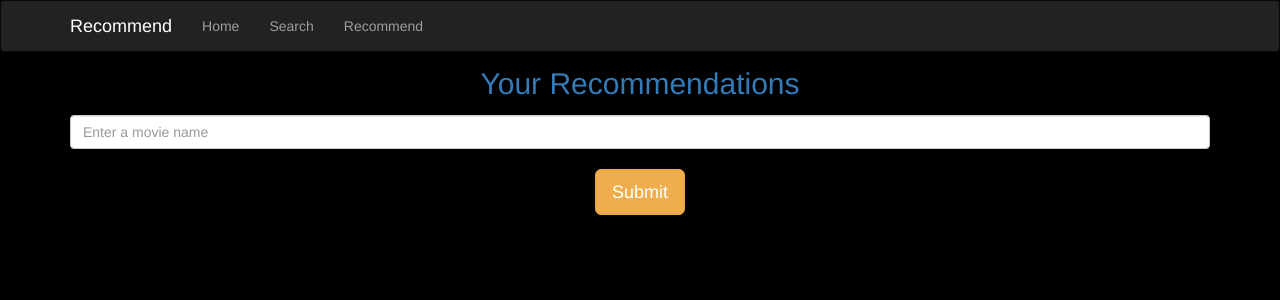
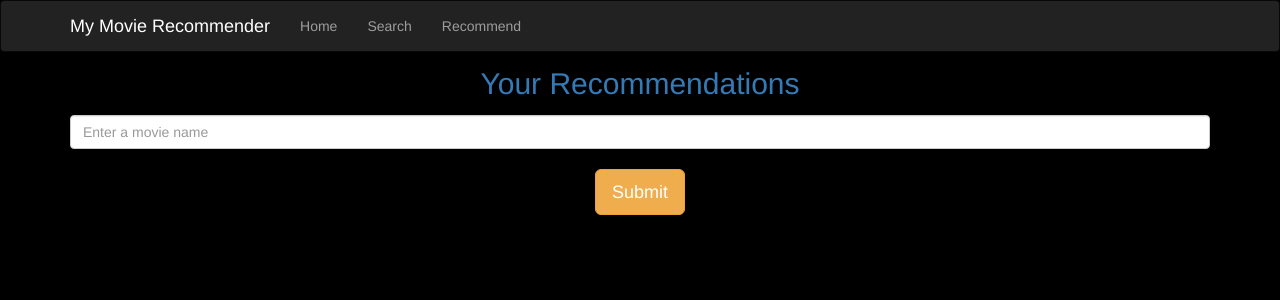
Before and after one commit to Ashy-it24/Movie-Recommendation_ML, a Flask app: page /recommend in a window 1280 px wide. Shown: the top 300 px of the page. Run offline with Flask 3, Linux system fonts and the light colour scheme; parts of the project's set-up code (start-up, migrations or seed data) failed here and were passed over.

Commit message:
Update recommendation1.html

```diff
--- a/templates/recommendation1.html
+++ b/templates/recommendation1.html
@@ -10,7 +10,7 @@
   <nav class="navbar navbar-inverse" style="margin-bottom: 0;">
     <div class="container">
       <div class="navbar-header">
-        <a class="navbar-brand" style="color:white;">Recommend</a>
+        <a class="navbar-brand" style="color:white;">My Movie Recommender</a>
       </div>
       <ul class="nav navbar-nav">
         <li><a href="/">Home</a></li>
```
